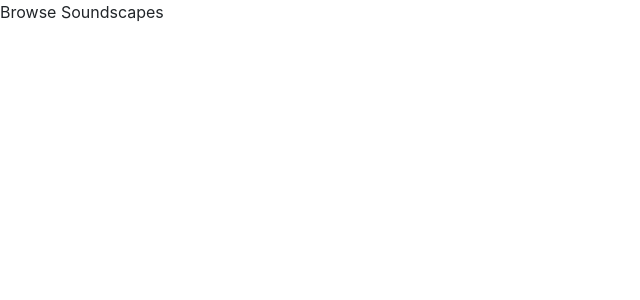
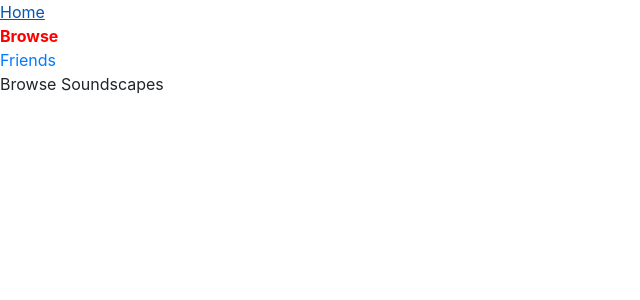
Before and after one commit to AlecDivito/hackthenorth20201, a React (Create React App) app in the folder frontend/: page /browse in a window 1280 px wide. Shown: the top 300 px of the page, without its empty margins (0-640 px from the left). Built offline with nearby package versions, Linux system fonts and the light colour scheme.

Commit message:
added sidebar and navlinks

```diff
--- a/frontend/src/App.tsx
+++ b/frontend/src/App.tsx
@@ -2,6 +2,7 @@ import React from 'react';
 import styled from 'styled-components';
 import { AddUserForm } from './components/AddUserForm';
 import { BrowserRouter as Router, Switch, Route } from 'react-router-dom';
+import { Sidebar } from './components/Sidebar';
 
 function App() {
   return (
@@ -11,13 +12,21 @@ function App() {
           <AddUserForm />
         </Route>
         <Route path='/home'>
+          <Sidebar />
           <div>
             Home
           </div>
         </Route>
         <Route path='/browse'>
+          <Sidebar />
           <div>
             Browse Soundscapes
+          </div>
+        </Route>
+        <Route path='/friends'>
+          <Sidebar />
+          <div>
+            Your Friends
           </div>
         </Route>
       </Switch>
--- /dev/null
+++ b/frontend/src/components/Sidebar.tsx
@@ -0,0 +1,41 @@
+import React from 'react';
+import Nav from 'react-bootstrap/Nav';
+import { NavLink } from 'react-router-dom';
+
+
+export const Sidebar: React.FC = () => {
+    return (
+        <div>
+            <Nav className="flex-column">
+                <NavLink
+                    to="/home"
+                    activeStyle={{
+                        fontWeight: "bold",
+                        color: "red"
+                    }}
+                >
+                    Home
+                </NavLink>
+                <NavLink
+                    to="/browse"
+                    activeStyle={{
+                        fontWeight: "bold",
+                        color: "red"
+                    }}
+                >
+                    Browse
+                </NavLink>
+                <NavLink
+                    to="/friends"
+                    activeStyle={{
+                        fontWeight: "bold",
+                        color: "red"
+                    }}
+                >
+                    Friends
+                </NavLink>
+            </Nav>
+
+        </div>
+    );
+};
```
